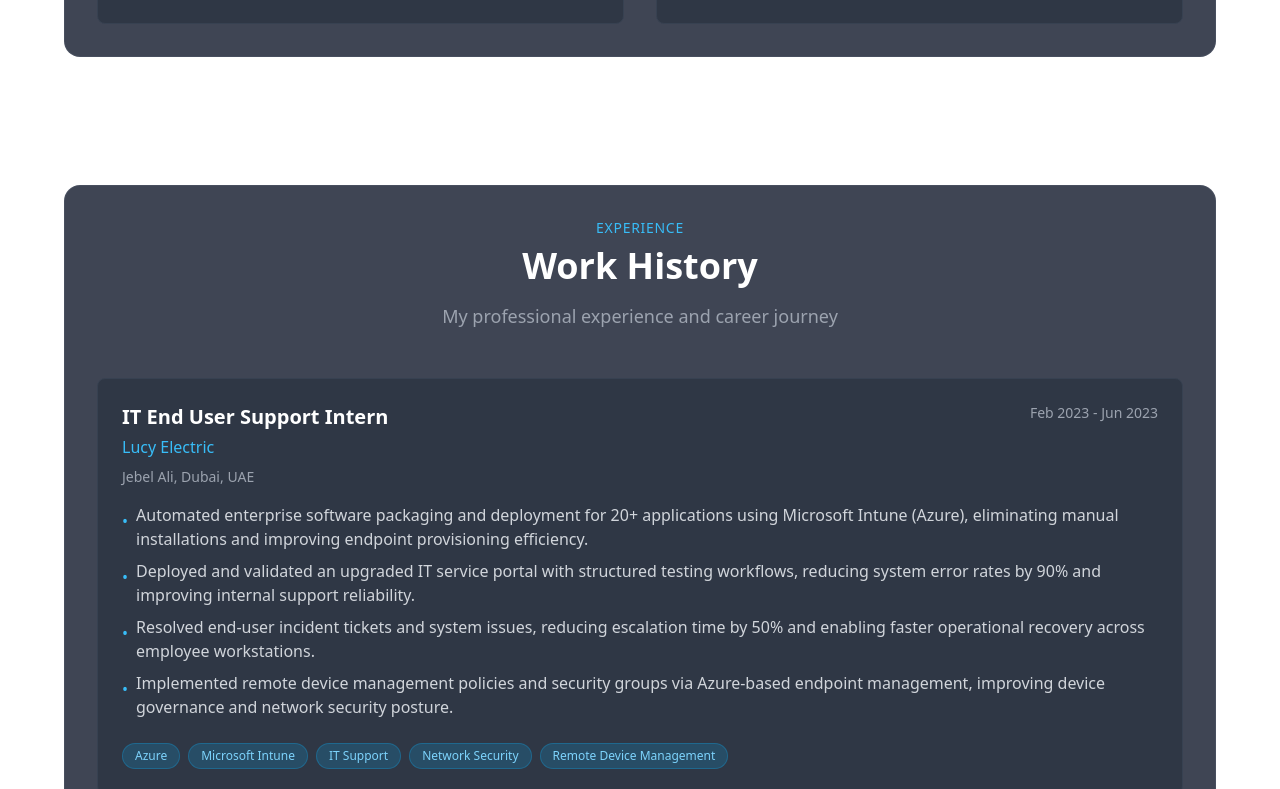
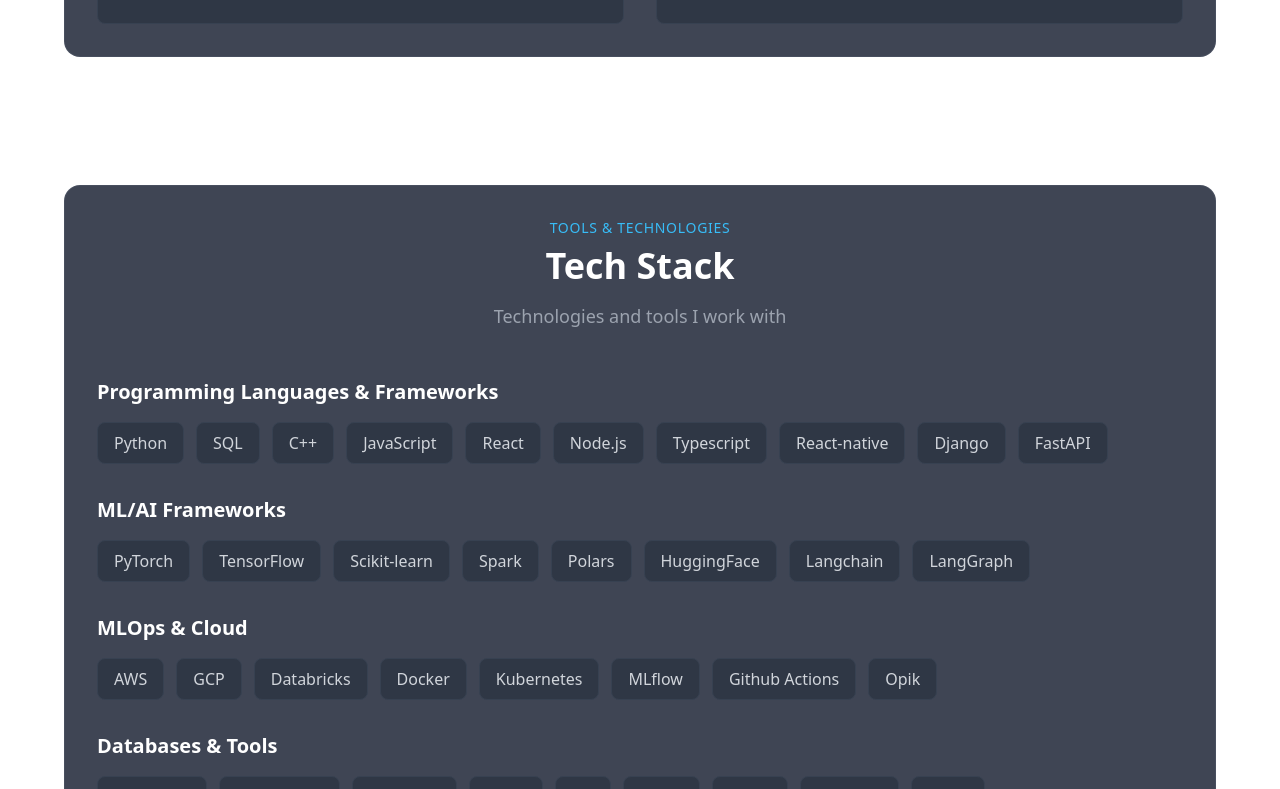
Before and after one commit to VijayGottipati/MyPortifolio, a React (Vite) app: page / in a window 1280 px wide. Shown: the part 1248-2037 px from the top of the page. Built offline with nearby package versions, Linux system fonts and the light colour scheme; no server answers.

Commit message:
Add hackathons section and move skills after education

```diff
--- a/src/App.tsx
+++ b/src/App.tsx
@@ -1,11 +1,12 @@
 import Navbar from './components/Navbar';
 import Hero from './components/Hero';
 import Education from './components/Education';
+import Tools from './components/Tools';
 import Experience from './components/Experience';
 import Projects from './components/Projects';
+import Hackathons from './components/Hackathons';
 import Volunteer from './components/Volunteer';
 import Certifications from './components/Certifications';
-import Tools from './components/Tools';
 import Contact from './components/Contact';
 import Footer from './components/Footer';
 import Background3D from './components/Background3D';
@@ -30,6 +31,12 @@
           </div>
         </section>
 
+        <section id="skills" className="section-padding">
+          <div className="container-max section-bg p-8">
+            <Tools />
+          </div>
+        </section>
+
         <section id="experience" className="section-padding">
           <div className="container-max section-bg p-8">
             <Experience />
@@ -42,6 +49,12 @@
           </div>
         </section>
 
+        <section id="hackathons" className="section-padding">
+          <div className="container-max section-bg p-8">
+            <Hackathons />
+          </div>
+        </section>
+
         <section id="volunteer" className="section-padding">
           <div className="container-max section-bg p-8">
             <Volunteer />
@@ -51,12 +64,6 @@
         <section id="certifications" className="section-padding">
           <div className="container-max section-bg p-8">
             <Certifications />
-          </div>
-        </section>
-
-        <section id="skills" className="section-padding">
-          <div className="container-max section-bg p-8">
-            <Tools />
           </div>
         </section>
 
--- /dev/null
+++ b/src/components/Hackathons.tsx
@@ -0,0 +1,82 @@
+import { motion } from 'framer-motion';
+import { FaTrophy, FaMapMarkerAlt, FaCalendar } from 'react-icons/fa';
+import { hackathons } from '../data/hackathons';
+import SectionHeader from './SectionHeader';
+import Tag from './Tag';
+
+const Hackathons = () => {
+    return (
+        <div>
+            <SectionHeader
+                eyebrow="Competitions"
+                title="Hackathons"
+                description="Competitive programming and innovation challenges"
+            />
+
+            <div className="space-y-8">
+                {hackathons.map((hackathon, index) => (
+                    <motion.div
+                        key={hackathon.id}
+                        initial={{ opacity: 0, y: 20 }}
+                        whileInView={{ opacity: 1, y: 0 }}
+                        viewport={{ once: true }}
+                        transition={{ duration: 0.5, delay: index * 0.1 }}
+                        className="group relative bg-gray-800/30 border border-gray-700 hover:border-primary-500/50 rounded-xl p-6 transition-all duration-300"
+                    >
+                        {/* Glow Effect */}
+                        <div className="absolute inset-0 bg-gradient-to-r from-primary-500/0 via-primary-500/0 to-primary-500/0 group-hover:from-primary-500/5 group-hover:via-primary-500/5 group-hover:to-accent-500/5 rounded-xl transition-all duration-500" />
+
+                        <div className="relative">
+                            <div className="flex flex-col md:flex-row md:items-center justify-between gap-4 mb-4">
+                                <div>
+                                    <h3 className="text-xl font-bold text-white group-hover:text-primary-400 transition-colors">
+                                        {hackathon.title}
+                                    </h3>
+                                    <div className="text-lg text-primary-300 font-medium mt-1 inline-flex items-center gap-2">
+                                        <FaTrophy className="text-accent-400" />
+                                        {hackathon.placement} - {hackathon.hackathonName}
+                                    </div>
+                                </div>
+
+                                <div className="flex flex-col sm:flex-row gap-3 sm:gap-6 text-sm text-gray-400">
+                                    <span className="flex items-center gap-2">
+                                        <FaCalendar className="text-primary-500" />
+                                        {hackathon.date}
+                                    </span>
+                                    <span className="flex items-center gap-2">
+                                        <FaMapMarkerAlt className="text-accent-500" />
+                                        {hackathon.location}
+                                    </span>
+                                </div>
+                            </div>
+
+                            <ul className="space-y-3 mb-6">
+                                {hackathon.description.map((item, i) => (
+                                    <motion.li
+                                        key={i}
+                                        initial={{ opacity: 0, x: -10 }}
+                                        whileInView={{ opacity: 1, x: 0 }}
+                                        viewport={{ once: true }}
+                                        transition={{ delay: 0.2 + (i * 0.1) }}
+                                        className="text-gray-300 flex items-start gap-3"
+                                    >
+                                        <span className="text-primary-500 mt-1.5 min-w-[6px]">▸</span>
+                                        <span className="leading-relaxed">{item}</span>
+                                    </motion.li>
+                                ))}
+                            </ul>
+
+                            <div className="flex flex-wrap gap-2 mt-4">
+                                {hackathon.technologies.map(tech => (
+                                    <Tag key={tech}>{tech}</Tag>
+                                ))}
+                            </div>
+                        </div>
+                    </motion.div>
+                ))}
+            </div>
+        </div>
+    );
+};
+
+export default Hackathons;
--- /dev/null
+++ b/src/data/hackathons.ts
@@ -0,0 +1,33 @@
+import { Hackathon } from '../utils/types';
+
+export const hackathons: Hackathon[] = [
+    {
+        id: '1',
+        title: 'Real-Time Financial Fraud Explainer',
+        hackathonName: 'Real-Time Data & AI Hackathon',
+        date: 'Oct 2025',
+        location: 'New York, NY',
+        placement: '2nd Place',
+        description: [
+            'Architected a real-time multi-agent financial monitoring system using LangChain agents, Kafka (AWS MSK) streaming pipelines, and AWS Bedrock AgentCore.',
+            'Designed a 3-agent reasoning architecture combining rules-based anomaly detection with LLM reasoning.',
+            'Integrated Lenses.io MCP for Kafka observability and stream control.',
+            'Built an end-to-end streaming AI workflow that ingests financial transactions and outputs interpretable explanations.'
+        ],
+        technologies: ['LangChain', 'Kafka (AWS MSK)', 'AWS Bedrock AgentCore', 'Lenses.io']
+    },
+    {
+        id: '2',
+        title: 'AI-Powered Shopping Automation System',
+        hackathonName: 'AI Tinkerer Hackathon',
+        date: 'Nov 2025',
+        location: 'New York, NY',
+        placement: 'Winner',
+        description: [
+            'Architected an autonomous shopping agent pipeline that ingests grocery lists from Google Docs and Notion, performs multilingual translation via DeepL API, and executes purchases through AI-driven browser automation.',
+            'Designed a modular workflow orchestrated with Manus task agents and Browser Use, enabling structured extraction of items, quantities, and measurements.',
+            'Implemented end-to-end autonomous checkout workflows including product discovery, cart management, and purchase execution with robust logging and error handling.'
+        ],
+        technologies: ['Python', 'Browser Use', 'DeepL API', 'Manus', 'Notion', 'Google Docs']
+    }
+];
--- a/src/utils/constants.ts
+++ b/src/utils/constants.ts
@@ -1,11 +1,12 @@
 export const NAV_ITEMS = [
   { name: 'Introduction', href: '#introduction' },
   { name: 'Education', href: '#education' },
+  { name: 'Skills', href: '#skills' },
   { name: 'Experience', href: '#experience' },
   { name: 'Projects', href: '#projects' },
+  { name: 'Hackathons', href: '#hackathons' },
   { name: 'Volunteer', href: '#volunteer' },
   { name: 'Certifications', href: '#certifications' },
-  { name: 'Skills', href: '#skills' },
   { name: 'Contact', href: '#contact' },
 ] as const;
 
```
Also changed, not shown: src/utils/types.ts (+11 -0 lines).
